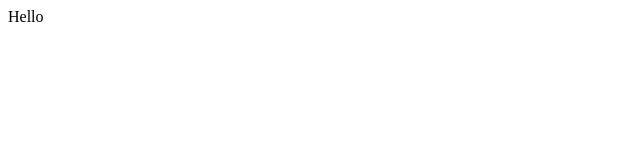
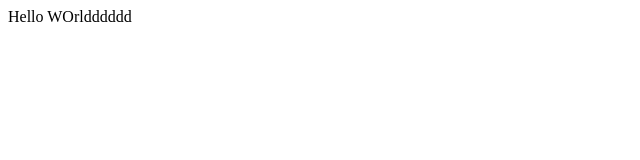
Before and after one commit to abui-am/latihan-git, a plain HTML site: page index.html in a window 1280 px wide. Shown: the whole page, without its empty margins (0-640 px from the left). Drawn offline with Linux system fonts and the light colour scheme.

Commit message:
Add : index html
apa aja

```diff
--- a/index.html
+++ b/index.html
@@ -1,4 +1,4 @@
 <html>
 <head><title>Latihan Git</title></head>
-<body><div>Hello</div></body>
+<body><div>Hello WOrldddddd</div></body>
 </html>
```
